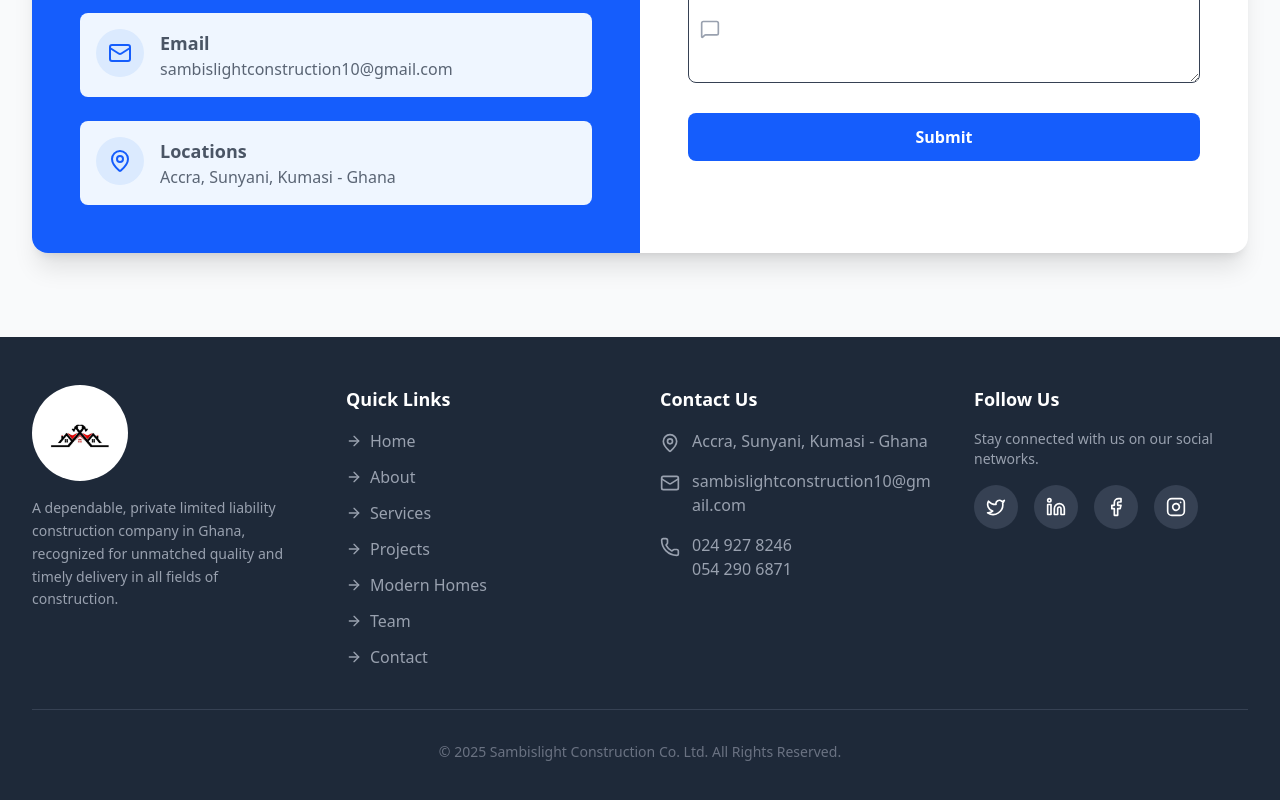
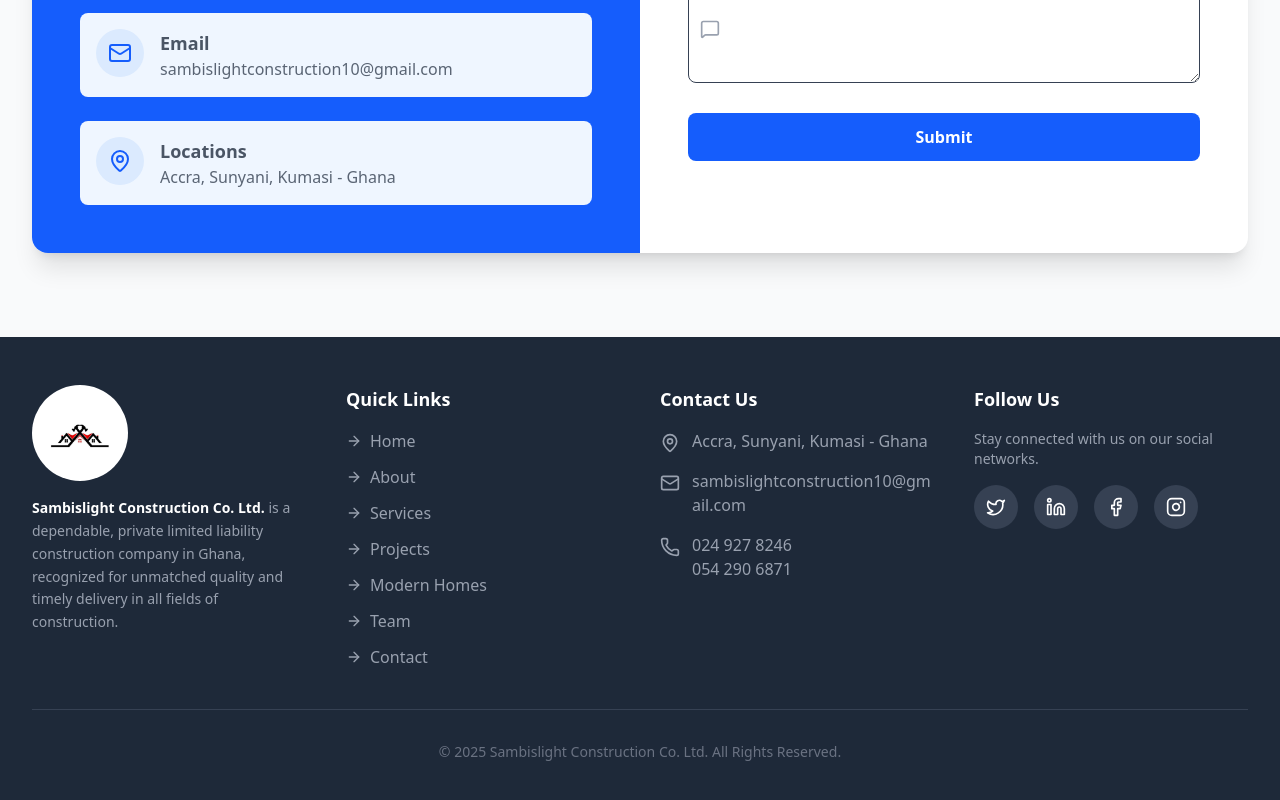
Before and after one commit to Obayaa/construction_website, a React (Vite) app: page / in a window 1280 px wide. Shown: the part 6457-7257 px from the top of the page. Built offline with nearby package versions, Linux system fonts and the light colour scheme.

Commit message:
Updated the text statement in the about us section

```diff
--- a/src/components/Footer.jsx
+++ b/src/components/Footer.jsx
@@ -22,7 +22,7 @@
                     <div className="md:col-span-2 lg:col-span-1">
                         <img src={logo} alt="Sambislight Logo" className="w-24 h-24 bg-white p-2 rounded-full mb-4 object-contain" />
                         <p className="text-gray-400 text-sm leading-relaxed">
-                            A dependable, private limited liability construction company in Ghana, recognized for unmatched quality and timely delivery in all fields of construction.
+                            <strong className='text-white'>Sambislight Construction Co. Ltd.</strong> is a dependable, private limited liability construction company in Ghana, recognized for unmatched quality and timely delivery in all fields of construction.
                         </p>
                     </div>
 
```
